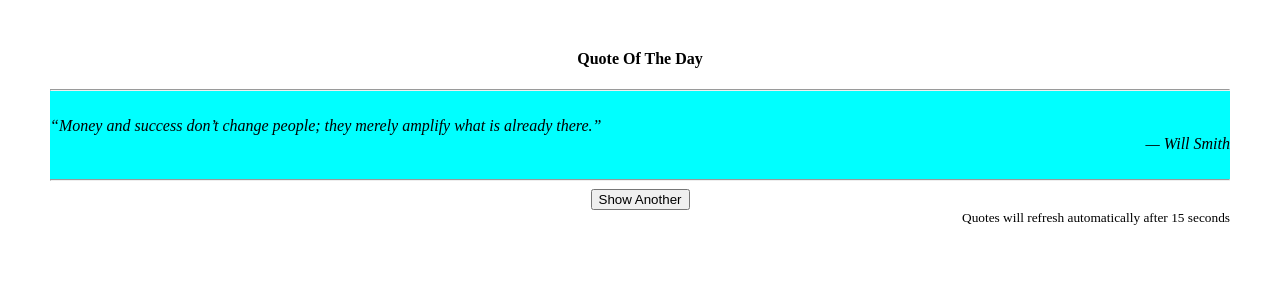
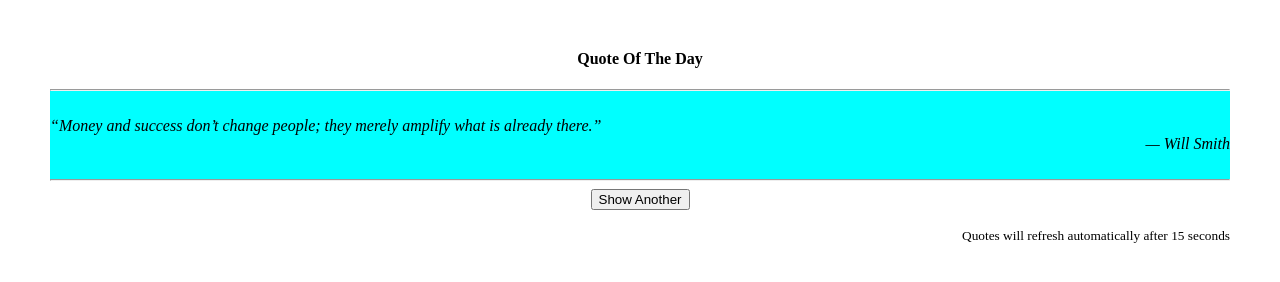
Before and after one commit to g-venky/quote_generator, a plain HTML site: page index.html in a window 1280 px wide. Drawn offline with Linux system fonts and the light colour scheme.

Commit message:
Update index.html

```diff
--- a/index.html
+++ b/index.html
@@ -18,7 +18,7 @@
     <div   style="text-align: center;" >
         <button  onclick="quote()" type="button" class="button" >Show Another</button>
     </div>
-        <small style="float: right;">Quotes will refresh automatically after 15 seconds </small>
+        <br><small style="float: right;">Quotes will refresh automatically after 15 seconds </small>
     <!--<p id="demo"></p>-->
 
     <script>
```
